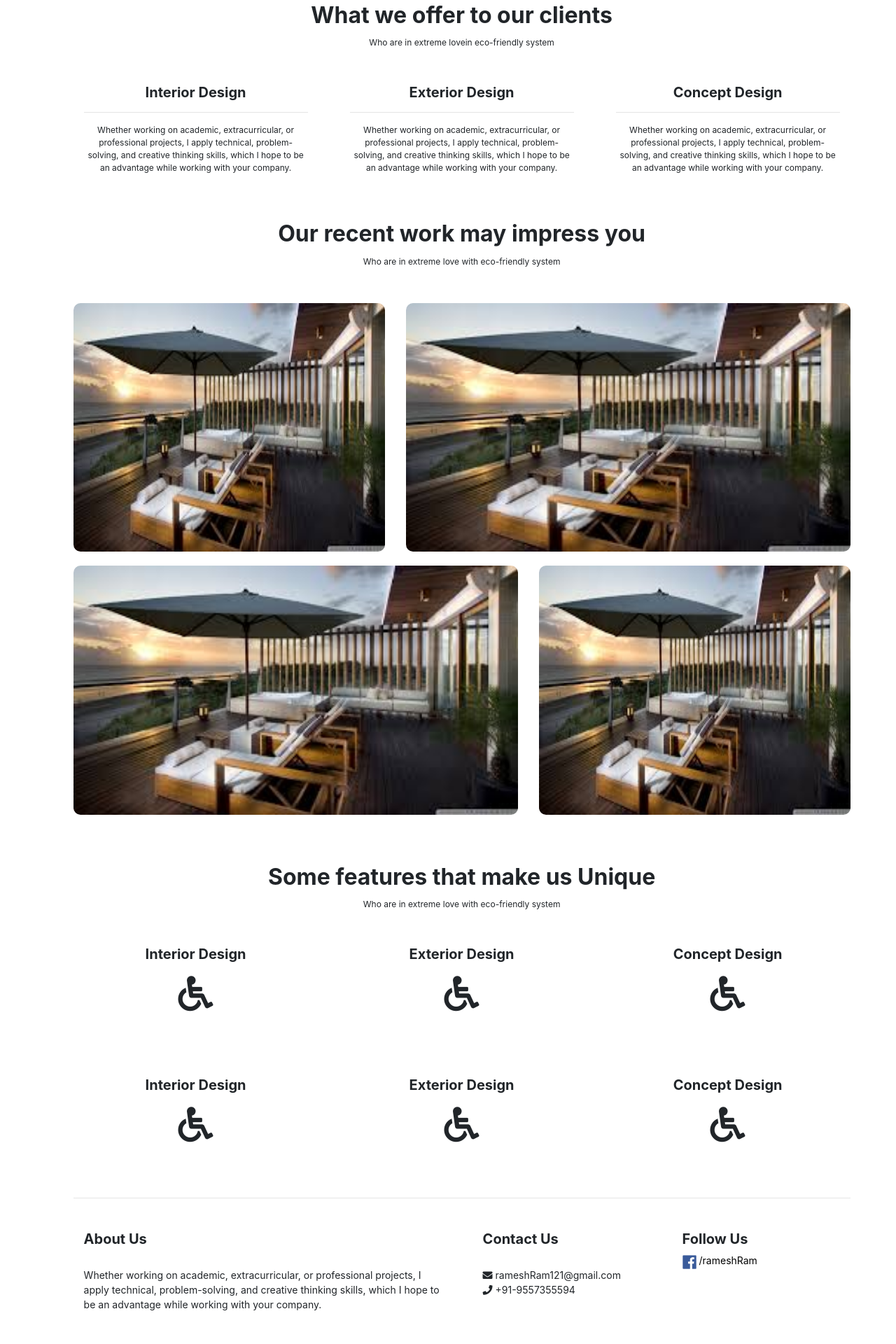
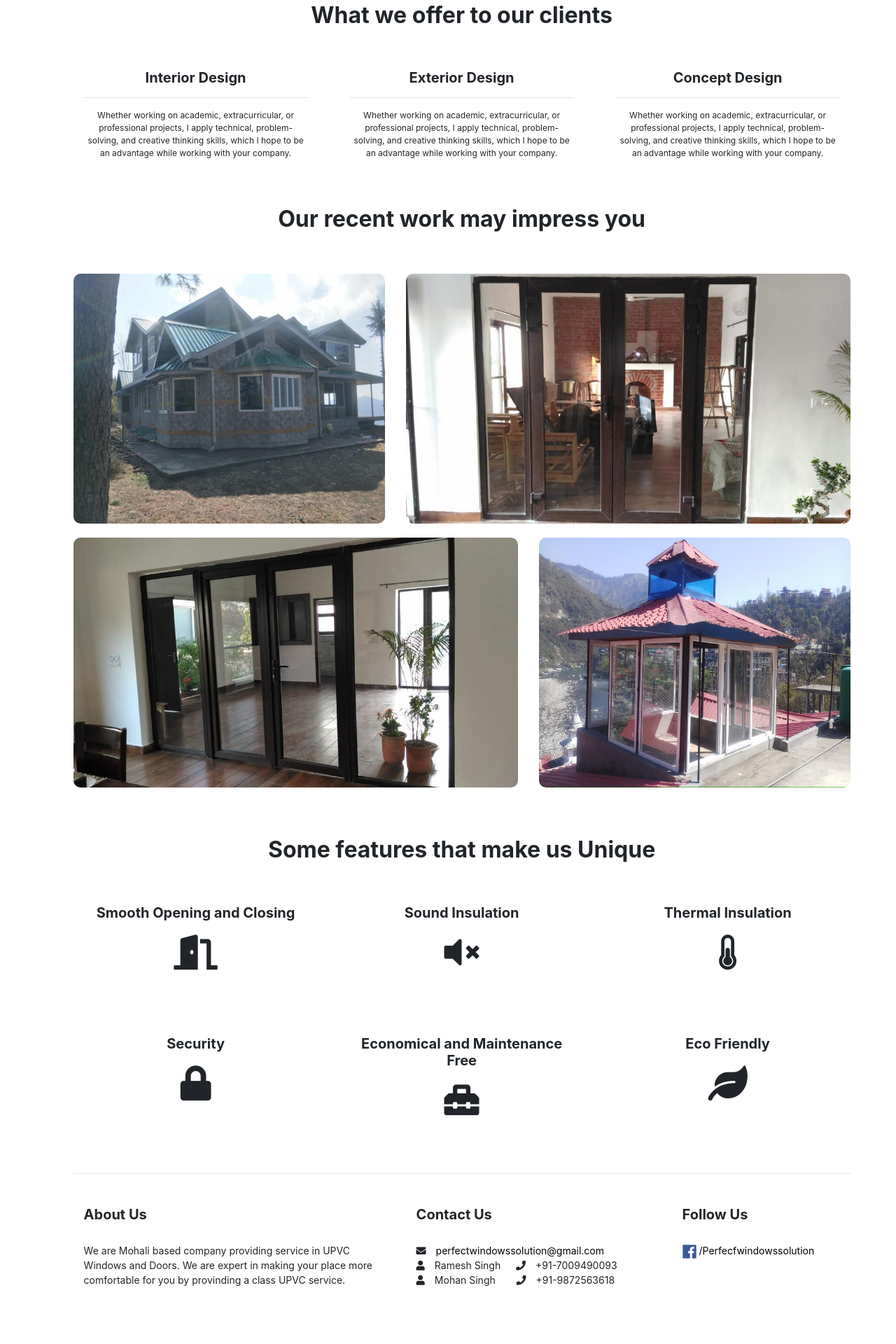
Before and after one commit to rameshbisht/rameshbisht.github.io, a plain HTML site: page index.html in a window 1280 px wide. Shown: the part 877-2797 px from the top of the page at 70% size. After the commit the page ends 2762 px from the top, so only its background shows below. Drawn offline with nearby package versions, Linux system fonts and the light colour scheme.

Commit message:
Finalizing site content

```diff
--- a/index.html
+++ b/index.html
@@ -4,7 +4,7 @@
 <head>
     <meta charset="utf-8" />
     <meta http-equiv="X-UA-Compatible" content="IE=edge">
-    <title>Page Title</title>
+    <title>Perfect Windows Solution</title>
     <meta name="viewport" content="width=device-width, initial-scale=1">
     <!-- Latest compiled and minified CSS -->
     <link rel="stylesheet" href="https://maxcdn.bootstrapcdn.com/bootstrap/4.1.3/css/bootstrap.min.css">
@@ -18,6 +18,9 @@
     <!-- Latest compiled JavaScript -->
     <script src="https://maxcdn.bootstrapcdn.com/bootstrap/4.1.3/js/bootstrap.min.js"></script>
 
+    <link rel="stylesheet" href="https://use.fontawesome.com/releases/v5.7.0/css/all.css" integrity="sha384-lZN37f5QGtY3VHgisS14W3ExzMWZxybE1SJSEsQp9S+oqd12jhcu+A56Ebc1zFSJ"
+        crossorigin="anonymous">
+
     <link rel="stylesheet" href="https://cdnjs.cloudflare.com/ajax/libs/font-awesome/4.7.0/css/font-awesome.min.css">
 
     <link rel="stylesheet" href="https://use.fontawesome.com/releases/v5.5.0/css/all.css" integrity="sha384-B4dIYHKNBt8Bc12p+WXckhzcICo0wtJAoU8YZTY5qE0Id1GSseTk6S+L3BlXeVIU"
@@ -30,18 +33,19 @@
 <body>
     <div id="mainWindow">
         <div id="mainDiv">
-            <img id="mainImg" src="res/Bedroom-Glass-Walls-Hill-Views-Massive-Modern-Home-in-Las-Vegas.jpg">
+            <img id="mainImg" src="res/sample.jpg">
         </div>
         <div class="container" id="contA">
             <div class="row">
                 <div class="col-sm-12">
-                    <img id="logoImg" src="favicon.ico" /><span id="logoCap">Windows and Solution</span>
+                    <!----img id="logoImg" src="favicon.ico" /--><span id="logoCap">Perfect Windows Solution</span>
                     <div style="float:right;padding-top: 7px">
-                        <span class="spanA">Home</span>
-                        <span class="spanA">About</span>
-                        <span class="spanA">Services</span>
-                        <span class="spanA">Projects</span>
-                        <span class="spanA">Contact</span>
+                        <span class="spanA"><a href="#mainWindow" class="link_a">Home</a></span>
+                        <span class="spanA"><a href="#contB" class="link_a">Services</a></span>
+                        <span class="spanA"><a href="#contC" class="link_a">Projects</a></span>
+                        <span class="spanA"><a href="#contD" class="link_a">Features</a></span>
+                        <span class="spanA"><a href="#about" class="link_a">About</a></span>
+                        <span class="spanA"><a href="#contE" class="link_a">Contact</a></span>
                         <span class="spanB"><i class="fa fa-bars" aria-hidden="true"></i></span>
                     </div>
                 </div>
@@ -51,13 +55,10 @@
                 <div class="col-sm-8">
                     <div class="text-center" id="divA">
                         <div style="font-size:30px;font-weight:bold">
-                            Precise concept design for style living
+                            Windows and Doors System Solution
                         </div>
                         <p style="font-size:12px">
-                            If you are looking at blank cassets on the web, we may find ti interesting but actually its
-                            not
-                            that easy. If you are looking at blank cassets on the web, we may find ti interesting but
-                            actually its not that easy.
+                            Defined by Experience, Expertise and Excellence.
                         </p>
                     </div>
                 </div>
@@ -68,7 +69,6 @@
                 <div class="col-sm-2"></div>
                 <div class="col-sm-8 text-center">
                     <h2 style="font-weight:bold">What we offer to our clients</h2>
-                    <span style="font-size:12px">Who are in extreme lovein eco-friendly system</span>
                 </div>
             </div>
             <div class="row text-center" style="margin-top:20px">
@@ -106,62 +106,60 @@
                     </p>
                 </div>
             </div>
-            <div class="row" style="margin-top:20px">
+            <div class="row" style="margin-top:20px" id="contC">
                 <div class="col-sm-2"></div>
                 <div class="col-sm-8 text-center">
                     <h2 style="font-weight:bold">Our recent work may impress you</h2>
-                    <span style="font-size:12px">Who are in extreme love with eco-friendly system</span>
                 </div>
             </div>
             <div class="row" style="margin-top:50px">
                 <div class="col-sm-5 colB">
-                    <img class="imgA" style="width:100%;height: 100%" src="res/images.jpeg" />
+                    <img class="imgA" style="width:100%;height: 100%" src="res/f.jpg" />
                 </div>
                 <div class="col-sm-7 colB">
-                    <img class="imgA" style="width:100%;height: 100%" src="res/images.jpeg" />
+                    <img class="imgA" style="width:100%;height: 100%" src="res/c.jpg" />
                 </div>
             </div>
             <div class="row">
                 <div class="col-sm-7 colB">
-                    <img class="imgA" style="width:100%;height: 100%" src="res/images.jpeg" />
+                    <img class="imgA" style="width:100%;height: 100%" src="res/b.jpg" />
                 </div>
                 <div class="col-sm-5 colB">
-                    <img class="imgA" style="width:100%;height: 100%" src="res/images.jpeg" />
+                    <img class="imgA" style="width:100%;height: 100%" src="res/e.jpg" />
                 </div>
             </div>
-            <div class="row" style="margin-top:50px">
+            <div class="row" style="margin-top:50px" id="contD">
                 <div class="col-sm-2"></div>
                 <div class="col-sm-8 text-center">
                     <h2 style="font-weight:bold">Some features that make us Unique</h2>
-                    <span style="font-size:12px">Who are in extreme love with eco-friendly system</span>
                 </div>
             </div>
             <div class="row text-center" style="margin-top:20px">
                 <div class="col-sm-4 colA">
-                    <h5 style="font-weight:bold">Interior Design</h5>
-                    <span style="font-size:50px"><i class="fa fa-wheelchair" aria-hidden="true"></i></span>
+                    <h5 style="font-weight:bold">Smooth Opening and Closing</h5>
+                    <span style="font-size:50px"><i class="fas fa-door-open    "></i></span>
                 </div>
                 <div class="col-sm-4 colA">
-                    <h5 style="font-weight:bold">Exterior Design</h5>
-                    <span style="font-size:50px"><i class="fa fa-wheelchair" aria-hidden="true"></i></span>
+                    <h5 style="font-weight:bold">Sound Insulation</h5>
+                    <span style="font-size:50px"><i class="fas fa-volume-mute    "></i></span>
                 </div>
                 <div class="col-sm-4 colA">
-                    <h5 style="font-weight:bold">Concept Design</h5>
-                    <span style="font-size:50px"><i class="fa fa-wheelchair" aria-hidden="true"></i></span>
+                    <h5 style="font-weight:bold">Thermal Insulation</h5>
+                    <span style="font-size:50px"><i class="fas fa-thermometer-half    "></i></span>
                 </div>
             </div>
             <div class="row text-center" style="margin-top:20px">
                 <div class="col-sm-4 colA">
-                    <h5 style="font-weight:bold">Interior Design</h5>
-                    <span style="font-size:50px"><i class="fa fa-wheelchair" aria-hidden="true"></i></span>
+                    <h5 style="font-weight:bold">Security</h5>
+                    <span style="font-size:50px"><i class="fa fa-lock" aria-hidden="true"></i></span>
                 </div>
                 <div class="col-sm-4 colA">
-                    <h5 style="font-weight:bold">Exterior Design</h5>
-                    <span style="font-size:50px"><i class="fa fa-wheelchair" aria-hidden="true"></i></span>
+                    <h5 style="font-weight:bold">Economical and Maintenance Free</h5>
+                    <span style="font-size:50px"><i class="fas fa-toolbox"></i></span>
                 </div>
                 <div class="col-sm-4 colA">
-                    <h5 style="font-weight:bold">Concept Design</h5>
-                    <span style="font-size:50px"><i class="fa fa-wheelchair" aria-hidden="true"></i></span>
+                    <h5 style="font-weight:bold">Eco Friendly</h5>
+                    <span style="font-size:50px"><i class="fas fa-leaf    "></i></span>
                 </div>
             </div>
 
@@ -171,27 +169,34 @@
                     <hr />
                 </div>
             </div>
-            <div class="row">
-                <div class="col-sm-6 colA">
+            <div class="row" id="about">
+                <div class="col-sm-5 colA">
                     <h5 style="font-weight:bold">About Us</h5>
                     <br />
                     <p>
-                        Whether working on academic, extracurricular, or professional projects, I apply technical,
-                        problem-solving, and creative thinking skills, which I hope to be an advantage while working
-                        with
-                        your company.
+                        We are Mohali based company providing service in UPVC Windows and Doors. We are expert in
+                        making your place more comfortable for you by provinding a class UPVC service.
                     </p>
                 </div>
-                <div class="col-sm-3 colA">
+                <div class="col-sm-4 colA" id='contE'>
                     <h5 style="font-weight:bold">Contact Us</h5>
                     <br />
-                    <i class="fa fa-envelope" aria-hidden="true"></i> rameshRam121@gmail.com
+                    <i class="fa fa-envelope" aria-hidden="true"></i>&emsp;<a href="https://mail.google.com/mail/?view=cm&fs=1&to=perfectwindowssolution@gmail.com"
+                        target="_blank" class="link_b">perfectwindowssolution@gmail.com</a>
                     <br />
-                    <i class="fa fa-phone" aria-hidden="true"></i> +91-9557355594
+                    <i class="fa fa-user" aria-hidden="true"></i>&emsp;Ramesh Singh
+                    &emsp;
+                    <i class="fa fa-phone" aria-hidden="true"></i>&emsp;+91-7009490093
+                    <br />
+                    <i class="fa fa-user" aria-hidden="true"></i>&emsp;Mohan Singh
+                    &nbsp;&nbsp;&emsp;
+                    <i class="fa fa-phone" aria-hidden="true"></i>&emsp;+91-9872563618
                 </div>
                 <div class="col-sm-3 colA">
                     <h5 style="font-weight:bold">Follow Us</h5>
-                    <img src="res/fb.png" id="fb" /> <a href="" id="linkA">/rameshRam</a>
+                    <br />
+                    <img src="res/fb.png" id="fb" /> <a href="https://www.facebook.com/Perfecfwindowssolution/" id="linkA"
+                        target="_blank">/Perfecfwindowssolution</a>
                 </div>
             </div>
         </div>
--- a/main.css
+++ b/main.css
@@ -36,7 +36,7 @@ body{
 }
 
 #logoCap{
-    font-size: 16px;
+    font-size: 20px;
 }
 
 #contB{
@@ -105,3 +105,13 @@ body{
     text-decoration: none;
     color: black;
 }
+
+.link_a,.link_a:hover{
+    text-decoration: none;
+    color: white;
+}
+
+.link_b,.link_b:hover{
+    text-decoration: none;
+    color: black;
+}
```
Also changed, not shown: res/00e7eafe-b598-40ab-a0ad-041e8144fb9c11.jpg (deleted), res/b.jpg (added), res/c.jpg (added), res/e.jpg (added), res/f.jpg (added), res/sample.jpg (added).
